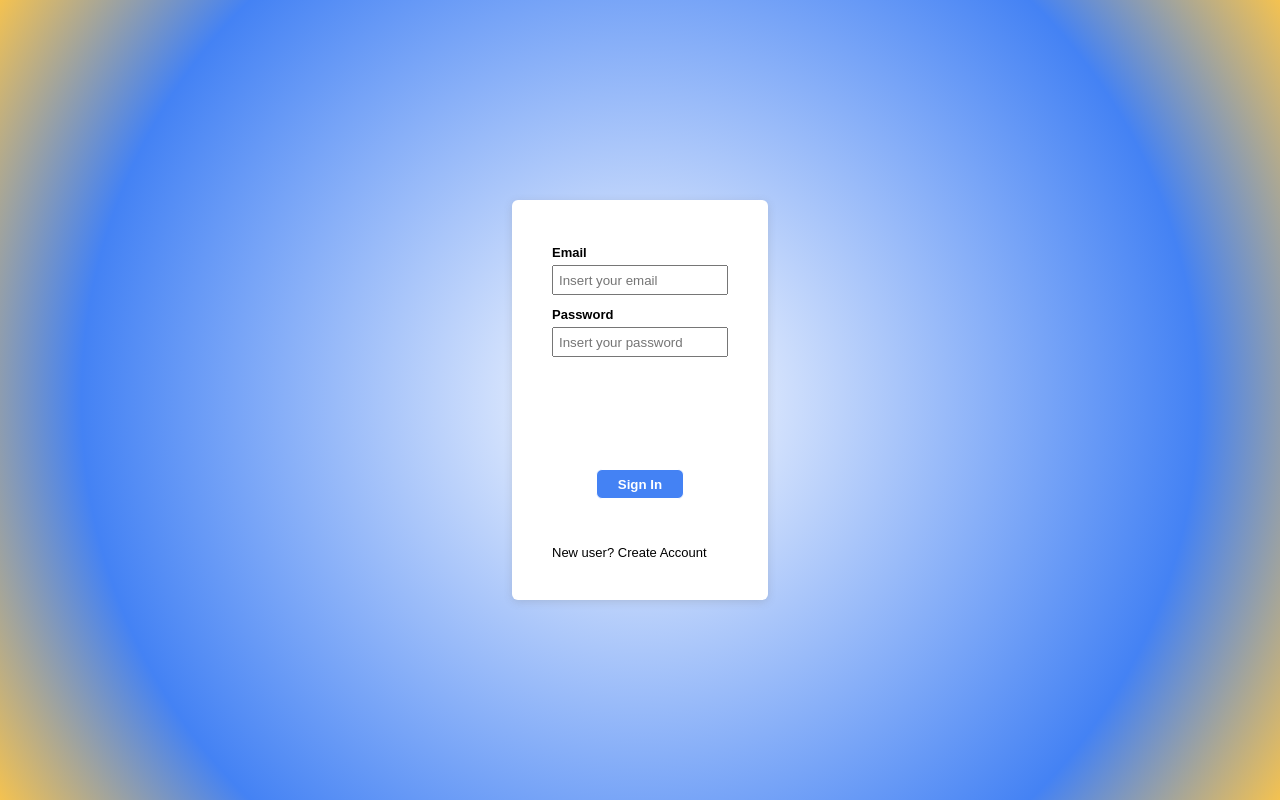
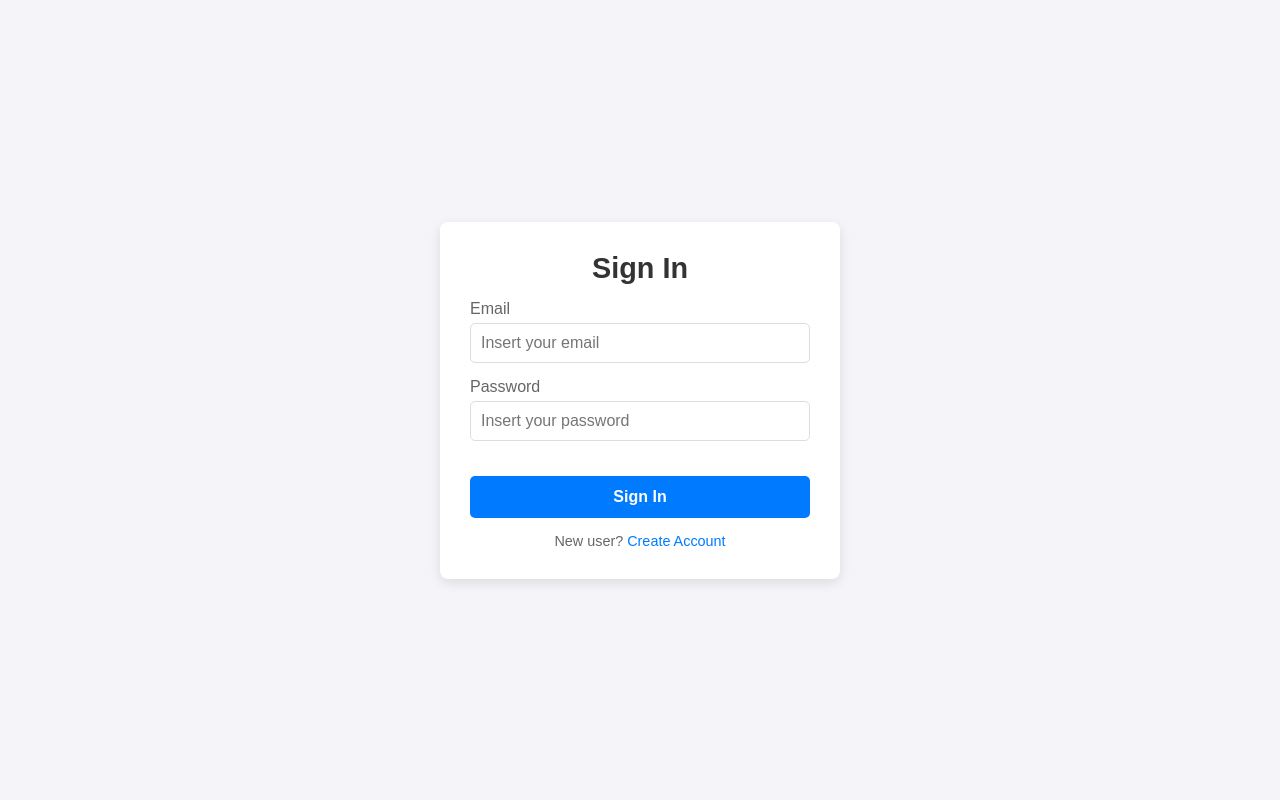
Before and after one commit to Ali-Olliek/Massyve-Frontend, a Next.js app: page /auth/signin in a window 1280 px wide. Built offline with nearby package versions, Linux system fonts and the light colour scheme; no server answers.

Commit message:
Adjusted Styles

```diff
--- a/src/app/auth/signin/page.css
+++ b/src/app/auth/signin/page.css
@@ -1,86 +1,104 @@
-/* ------------------------- Sign In ------------------------- */
-.sign-in {
-  height: 50%;
+/* page.css */
+
+body {
+  font-family: Arial, sans-serif;
+  background-color: #f4f4f9;
+  margin: 0;
+  padding: 0;
   display: flex;
-  flex-direction: column;
-  width: 20%;
-  padding: 40px;
-  border-radius: 6px;
-  box-shadow: rgba(99, 99, 99, 0.2) 0px 2px 8px 0px;
-  background-color: var(--white);
+  align-items: center;
+  justify-content: center;
+  height: 100vh;
+  color: #333;
 }
 
 .sign-in-page {
-  background: rgb(255, 255, 255);
-  background: radial-gradient(
-    circle,
-    rgba(255, 255, 255, 1) 0%,
-    rgba(68, 130, 244, 1) 74%,
-    rgba(244, 194, 80, 1) 100%
-  );
-  height: 100vh;
-  width: 100vw;
   display: flex;
+  align-items: center;
   justify-content: center;
-  align-items: center;
-}
-
-.sign-in > form {
-  display: flex;
-  flex-direction: column;
-  justify-content: space-between;
+  width: 100%;
   height: 100%;
 }
 
-.sign-in > form > div {
+.sign-in {
+  background-color: #fff;
+  width: 100%;
+  max-width: 400px;
+  padding: 30px;
+  border-radius: 8px;
+  box-shadow: 0 4px 12px rgba(0, 0, 0, 0.1);
+  text-align: center;
+}
+
+h1 {
+  font-size: 1.8rem;
+  color: #333;
+  margin-bottom: 15px;
+}
+
+form {
   display: flex;
   flex-direction: column;
-  justify-content: space-between;
-  height: 40%;
+  gap: 20px;
 }
 
-.sign-in > form label {
+.inputs label {
   display: flex;
   flex-direction: column;
-  margin-block: 5px;
-  gap: 5px;
-  font-size: small;
-  font-weight: bold;
-  color: black;
+  align-items: flex-start;
+  font-size: 1rem;
+  color: #666;
+  margin-bottom: 15px;
 }
 
-.sign-in > form > div > label > input {
-  height: 30px;
-  padding-inline: 5px;
+input[type="email"],
+input[type="password"] {
+  width: 100%;
+  padding: 10px;
+  margin-top: 5px;
+  font-size: 1rem;
+  border: 1px solid #ddd;
+  border-radius: 5px;
+  outline: none;
+  transition: border-color 0.3s;
 }
 
-.sign-in > p {
-  font-size: small;
+input[type="email"]:focus,
+input[type="password"]:focus {
+  border-color: #007bff;
 }
 
-.sign-in > form button {
-  width: 50%;
-  background-color: #4482f4;
-  height: 30px;
-  border-radius: 6px;
-  color: #ffff;
-  border: 0.5px solid;
+button {
+  display: inline-block;
+  width: 100%;
+  padding: 12px;
+  font-size: 1rem;
   font-weight: bold;
+  color: #fff;
+  background-color: #007bff;
+  border: none;
+  border-radius: 5px;
   cursor: pointer;
+  transition: background-color 0.3s;
 }
 
-.sign-in > form > div:nth-child(2) {
-  display: flex;
-  justify-content: center;
-  width: 100%;
-  align-items: center;
+button:hover {
+  background-color: #0056b3;
 }
 
-
-.sign-in > p {
-  color: black;
+p {
+  font-size: 0.9rem;
+  color: #666;
+  margin-top: 15px;
 }
 
-.sign-in > p > a {
+a {
+  color: #007bff;
   cursor: pointer;
+  text-decoration: none;
+  transition: color 0.3s;
 }
+
+a:hover {
+  color: #0056b3;
+}
--- a/src/app/auth/signin/page.tsx
+++ b/src/app/auth/signin/page.tsx
@@ -5,7 +5,7 @@ import { useRouter } from 'next/navigation';
 import { signInService } from '../../services/AuthService';
 import ROUTES from '../../config/routes';
 
-function SignIn() {
+export default function SignIn() {
   const navigate = useRouter();
 
   const [credentials, setCredentials] = useState({
@@ -17,7 +17,7 @@ function SignIn() {
     e.preventDefault();
     const user = await signInService(credentials);
 
-    //# Handle Sign In Failure
+    // Handle Sign In Failure
     if (!user) return navigate.push(ROUTES['sign-in']);
 
     navigate.push(ROUTES['main']);
@@ -26,6 +26,7 @@ function SignIn() {
   return (
     <div className='sign-in-page'>
       <div className='sign-in'>
+        <h1>Sign In</h1>
         <form onSubmit={handleSignIn}>
           <div className='inputs'>
             <label>
@@ -38,7 +39,7 @@ function SignIn() {
                 onChange={(e) =>
                   setCredentials({ ...credentials, email: e.target.value })
                 }
-              ></input>
+              />
             </label>
             <label>
               Password
@@ -50,12 +51,10 @@ function SignIn() {
                 onChange={(e) =>
                   setCredentials({ ...credentials, password: e.target.value })
                 }
-              ></input>
+              />
             </label>
           </div>
-          <div>
-            <button type='submit'>Sign In</button>
-          </div>
+          <button type='submit'>Sign In</button>
         </form>
         <p>
           New user?{' '}
@@ -65,5 +64,3 @@ function SignIn() {
     </div>
   );
 }
-
-export default SignIn;
--- a/src/app/auth/signup/page.css
+++ b/src/app/auth/signup/page.css
@@ -1,86 +1,106 @@
-/* ------------------------- Sign Up ------------------------- */
+/* page.css */
 
-.sign-up {
-  height: 50%;
+body {
+  font-family: Arial, sans-serif;
+  background-color: #f4f4f9;
+  margin: 0;
+  padding: 0;
   display: flex;
-  flex-direction: column;
-  width: 20%;
-  padding: 40px;
-  border-radius: 6px;
-  box-shadow: rgba(99, 99, 99, 0.2) 0px 2px 8px 0px;
-  background-color: var(--white);
+  align-items: center;
+  justify-content: center;
+  height: 100vh;
+  color: #333;
 }
 
 .sign-up-page {
-  background: rgb(68, 130, 244);
-  background: radial-gradient(
-    circle,
-    var(--secondary-color) 0%,
-    var(--accent-color) 75%,
-    var(--white) 100%
-  );
-  height: 100vh;
-  width: 100vw;
   display: flex;
+  align-items: center;
   justify-content: center;
-  align-items: center;
-}
-
-.sign-up > form {
-  display: flex;
-  flex-direction: column;
-  justify-content: space-between;
+  width: 100%;
   height: 100%;
 }
 
-.sign-up > form > div {
+.sign-up {
+  background-color: #fff;
+  width: 100%;
+  max-width: 400px;
+  padding: 30px;
+  border-radius: 8px;
+  box-shadow: 0 4px 12px rgba(0, 0, 0, 0.1);
+  text-align: center;
+}
+
+h1 {
+  font-size: 1.8rem;
+  color: #333;
+  margin-bottom: 15px;
+}
+
+form {
   display: flex;
   flex-direction: column;
-  justify-content: space-between;
-  height: 40%;
+  gap: 20px;
 }
 
-.sign-up > form label {
+.inputs label {
   display: flex;
   flex-direction: column;
-  margin-block: 5px;
-  gap: 5px;
-  color: var(--text-color);
-  font-size: small;
-  font-weight: bold;
+  align-items: flex-start;
+  font-size: 1rem;
+  color: #666;
+  margin-bottom: 15px;
 }
 
-.sign-up > form > div > label > input {
-  height: 30px;
-  padding-inline: 5px;
+input[type="text"],
+input[type="email"],
+input[type="password"] {
+  width: 100%;
+  padding: 10px;
+  margin-top: 5px;
+  font-size: 1rem;
+  border: 1px solid #ddd;
+  border-radius: 5px;
+  outline: none;
+  transition: border-color 0.3s;
 }
 
-.sign-up > p {
-  font-size: small;
+input[type="text"]:focus,
+input[type="email"]:focus,
+input[type="password"]:focus {
+  border-color: #28a745; /* Green border on focus */
 }
 
-.sign-up > form button {
-  width: 50%;
-  background-color: var(--secondary-color);
-  height: 30px;
-  border-radius: 6px;
-  color: var(--white);
-  border: 0.5px solid;
+button {
+  display: inline-block;
+  width: 100%;
+  padding: 12px;
+  font-size: 1rem;
   font-weight: bold;
+  color: #fff;
+  background-color: #28a745; /* Green background for sign-up */
+  border: none;
+  border-radius: 5px;
   cursor: pointer;
+  transition: background-color 0.3s;
 }
 
-.sign-up > form > div:nth-child(2) {
-  display: flex;
-  justify-content: center;
-  width: 100%;
-  align-items: center;
+button:hover {
+  background-color: #218838;
 }
 
-.sign-up > p {
-  color: var(--text-color);
+p {
+  font-size: 0.9rem;
+  color: #666;
+  margin-top: 15px;
 }
 
-.sign-up > p > a {
+a {
+  color: #28a745; /* Green link color */
   cursor: pointer;
+  text-decoration: none;
+  transition: color 0.3s;
 }
+
+a:hover {
+  color: #218838;
+}
--- /dev/null
+++ b/src/app/page.css
@@ -0,0 +1,73 @@
+/* page.css */
+
+body {
+  font-family: Arial, sans-serif;
+  background-color: #f4f4f9;
+  margin: 0;
+  padding: 0;
+  display: flex;
+  align-items: center;
+  justify-content: center;
+  height: 100vh;
+  color: #333;
+}
+
+.container {
+  background-color: #fff;
+  width: 100%;
+  max-width: 400px;
+  padding: 20px;
+  border-radius: 8px;
+  box-shadow: 0 4px 8px rgba(0, 0, 0, 0.1);
+  text-align: center;
+}
+
+h1 {
+  font-size: 1.8rem;
+  color: #333;
+  margin-bottom: 10px;
+}
+
+p {
+  font-size: 1rem;
+  color: #666;
+  margin: 15px 0;
+}
+
+button {
+  display: inline-block;
+  width: 100%;
+  padding: 10px;
+  margin: 10px 0;
+  font-size: 1rem;
+  font-weight: bold;
+  color: #fff;
+  background-color: #007bff;
+  border: none;
+  border-radius: 5px;
+  cursor: pointer;
+  transition: background-color 0.3s;
+}
+
+button:hover {
+  background-color: #0056b3;
+}
+
+button.logout {
+  background-color: #dc3545;
+}
+
+button.logout:hover {
+  background-color: #c82333;
+}
+
+/* Additional styling for the access token display */
+.token-box {
+  background-color: #f9f9fb;
+  color: #444;
+  font-size: 0.9rem;
+  padding: 10px;
+  border-radius: 5px;
+  word-wrap: break-word;
+  margin-top: 10px;
+}
```
Also changed, not shown: src/app/page.tsx (+8 -7 lines).
